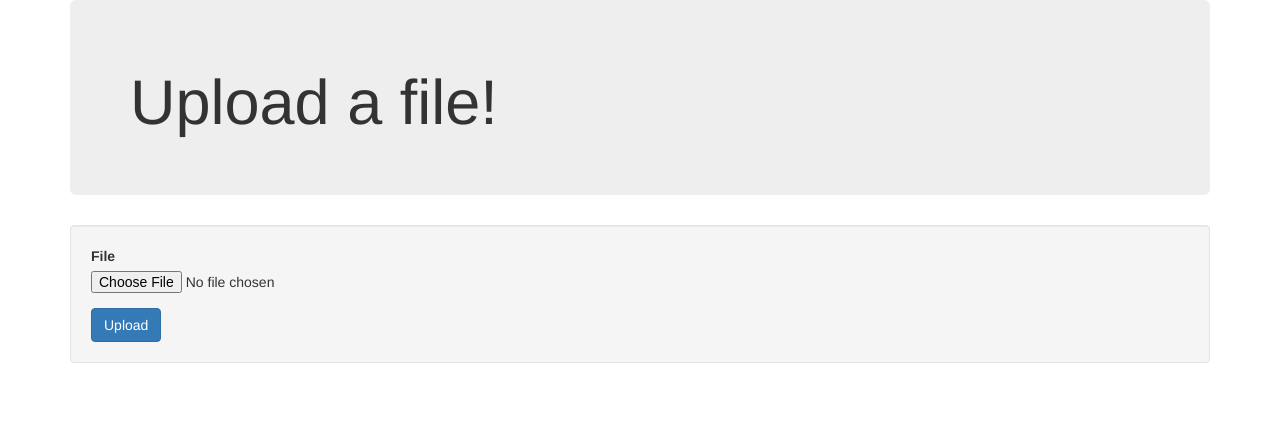
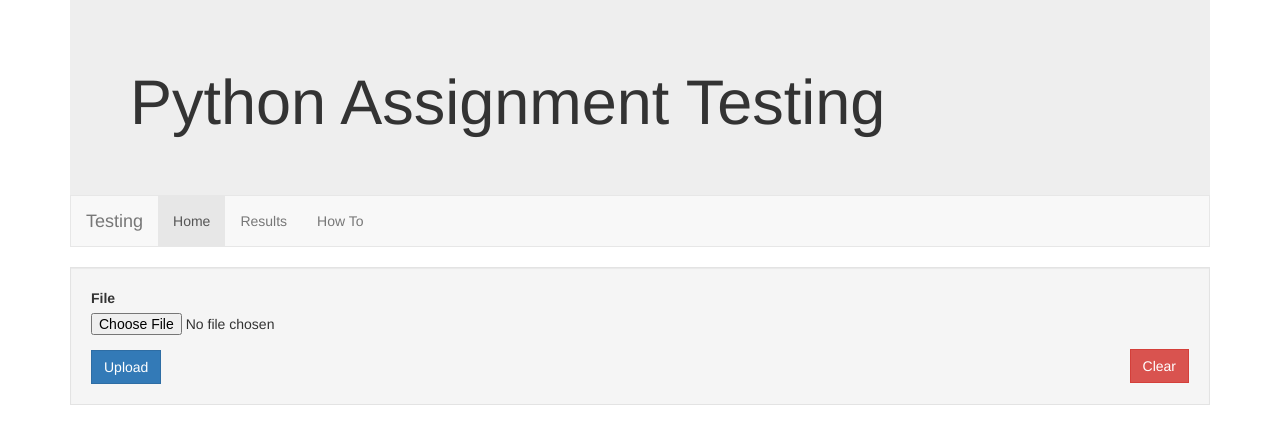
Before and after one commit to wgoode3/python-testing, a Flask app: page / in a window 1280 px wide. Shown: the top 444 px of the page. Run offline with Flask 2, Linux system fonts and the light colour scheme; some libraries are stand-ins or nearby versions.

Commit message:
created test status table

```diff
--- a/server.py
+++ b/server.py
@@ -1,10 +1,15 @@
+#!/usr/bin/env python
 import os
+import json
 from flask import Flask, render_template, request, redirect, url_for, session, flash
 from werkzeug.utils import secure_filename
 import fileSearch
 
 UPLOAD_FOLDER = 'uploads'
 ALLOWED_EXTENSIONS = set(['zip'])
+
+with open('assignments.json') as data_file:
+    ASSIGNMENTS = json.load(data_file)
 
 app = Flask(__name__)
 app.config['UPLOAD_FOLDER'] = UPLOAD_FOLDER
@@ -20,6 +25,12 @@ def index():
 
 @app.route('/upload', methods=['POST'])
 def upload():
+
+    output = {
+        "raw": "",
+        "tests": []
+    }
+
     if request.method == 'POST':
         file = request.files['file']
         if file and allowed_file(file.filename):
@@ -27,24 +38,24 @@ def upload():
             file.save(os.path.join(app.config['UPLOAD_FOLDER'], filename))
     n = fileSearch.unzipProjects()
     fileSearch.recursiveFileToJSON(n)
-    t = fileSearch.testProjects()
-    flash(t)
+    output["raw"] = fileSearch.testProjects()
 
-    # let's try parsing the resonse
+    if output["raw"] != "tests not run":
 
-    if t == "tests not run":
-        print "cannot find tests for the given upload"
-    else:
-        results = t.split("\n")
-        results = [r for r in results if len(r) > 0]
+        for a in ASSIGNMENTS["assignments"]:
 
-        tests = []
-        for result in results[0]:
-            tests.append(result == ".")
+            results = output["raw"].split("\n")[0]
 
-        print tests
+            if a["name"] == n[2]:
+                print "we found", n[2]
+                print a["tests"]
 
-    # need to associate this boolean array with the validations that need to be passed
+                count = 0
+                for test in a["tests"]:
+                    output["tests"].append({"name": test, "result": results[count] == "."})
+                    count += 1
+
+    session["output"] = output
 
     # save these results to a db
         # user table -> retrieve the name from their upload
@@ -54,4 +65,9 @@ def upload():
 
     return redirect('/')
 
+@app.route('/clear')
+def clear():
+    session.clear()
+    return redirect('/')
+
 app.run(debug=True)
--- a/static/css/style.css
+++ b/static/css/style.css
@@ -12,4 +12,19 @@
 }
 .loader {
 	display: none;
+	text-align: center;
 }
+
+.jumbotron, .navbar, .well, .btn, input, pre {
+	border-radius: 0px !important;
+}
+
+.header {
+	margin-bottom: 0px !important;
+}
+
+.clear {
+	float: right;
+	position: relative;
+	bottom: 35px;
+}
--- a/static/js/loading.js
+++ b/static/js/loading.js
@@ -1,6 +1,7 @@
 $(document).ready(function(){
 	$("form").submit(function(){
 		$("#animation").show();
-		$("pre").hide();
+		$(".code").hide();
+		$(".tests").hide();
 	});
 });
--- a/templates/index.html
+++ b/templates/index.html
@@ -12,9 +12,30 @@
 <body>
 
     <div class="container">
-        <div class="jumbotron">
-            <h1>Upload a file!</h1>
+        <div class="jumbotron header">
+            <h1>Python Assignment Testing</h1>
         </div>
+
+        <nav class="navbar navbar-default">
+            <div class="container-fluid">
+                <div class="navbar-header">
+                    <button type="button" class="navbar-toggle" data-toggle="collapse" data-target="#myNavbar">
+                        <span class="icon-bar"></span>
+                        <span class="icon-bar"></span>
+                        <span class="icon-bar"></span>
+                    </button>
+                    <a class="navbar-brand" href="#">Testing</a>
+                </div>
+                <div class="collapse navbar-collapse" id="myNavbar">
+                    <ul class="nav navbar-nav">
+                        <li class="active"><a href="#">Home</a></li>
+                        <li><a href="#">Results</a></li>
+                        <li><a href="#">How To</a></li>
+                    </ul>
+                </div>
+            </div>
+        </nav>
+
         <div class="well file_upload">
             <form action='/upload' method='post' enctype='multipart/form-data'>
                 <div class="form-group">
@@ -23,17 +44,37 @@
                 </div>
                 <input type="submit" value="Upload" class="btn btn-primary">
             </form>
+            <a href="/clear"><button class="btn btn-danger clear">Clear</button></a>
         </div>
 
         <div id="animation" class="loader">
             <br><img src="static/img/loading.gif" alt="loading.gif">
         </div>
 
-        {% with output = get_flashed_messages() %}
-            {% if output %}
-                <pre class="code">{{ output[0] }}</pre>
-            {% endif %}
-        {% endwith %}
+        {% if session.output %}
+
+            <table class="tests table table-striped table-hover">
+                <tr>
+                    <th>Test Name</th>
+                    <th>Test Result</th>
+                </tr>
+                {% for test in session.output.tests %}
+                    <tr>
+                        <td>{{ test.name }}</td>
+                        {% if test.result %}
+                            <td>Passed</td>
+                        {% else %}
+                            <td>Failed</td>
+                        {% endif %}
+                    </tr>
+                {% endfor %}
+            </table>
+
+            <pre class="code">{{ session.output.raw }}</pre>
+
+        {% endif %}
+
+
     </div>
 
 </body>
```
Also changed, not shown: tests/testing_test.py (+2 -2 lines), jsons/unknown_unknown_testing.json.
